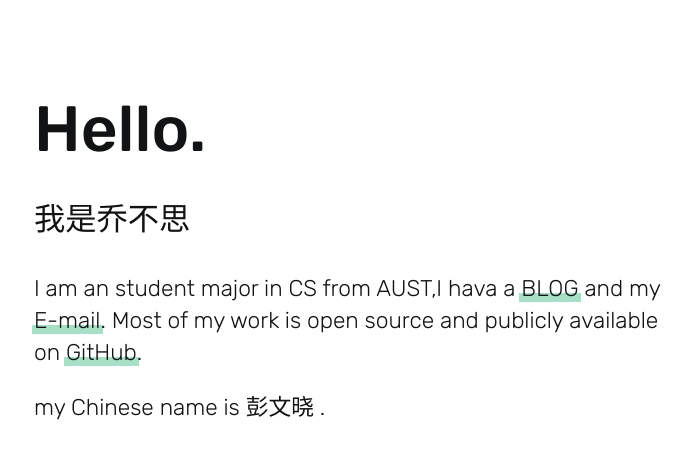
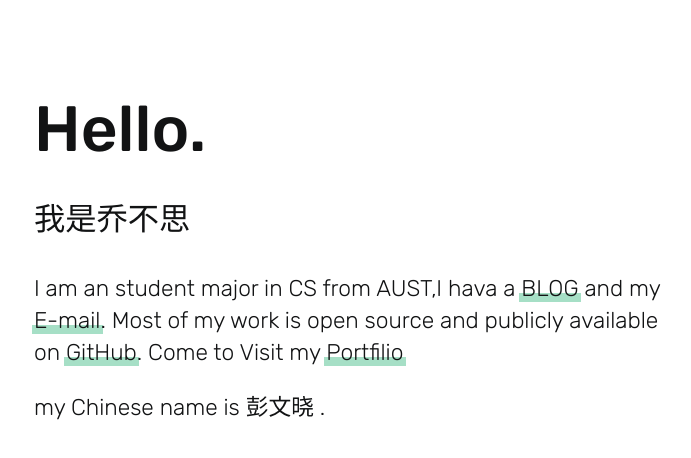
Before and after one commit to pwxiao/pwxiao, a plain HTML site: page index.html in a window 1280 px wide. Shown: the whole page, without its empty margins (102-793 px from the left). Drawn offline with Linux system fonts and the light colour scheme.

Commit message:
Update index.html

```diff
--- a/index.html
+++ b/index.html
@@ -61,6 +61,7 @@
       <a href="https://blog.pwxiao.top" target="_blank">BLOG</a> and my <a href="mailto:3504852205@qq.com" target="_blank">E-mail</a>. Most of
       my work is open source and publicly available on
       <a href="https://github.com/pwxiao" target="_blank">GitHub</a>.
+      Come to Visit my <a herf="https://portfilio.pwxiao.top" target="_blank">Portfilio</a>
     </p>
     <p>
       my Chinese name is 彭文晓 .
```
